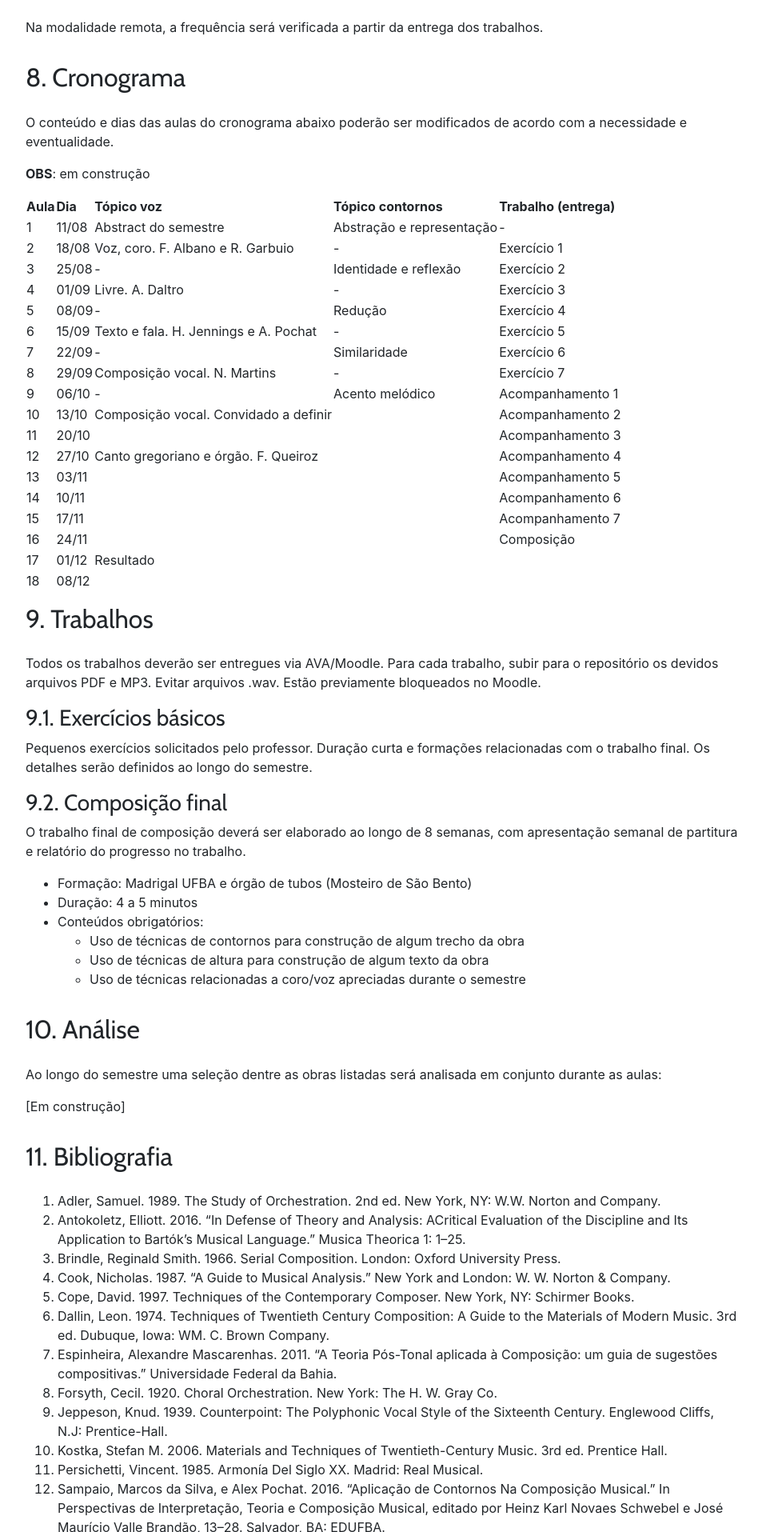
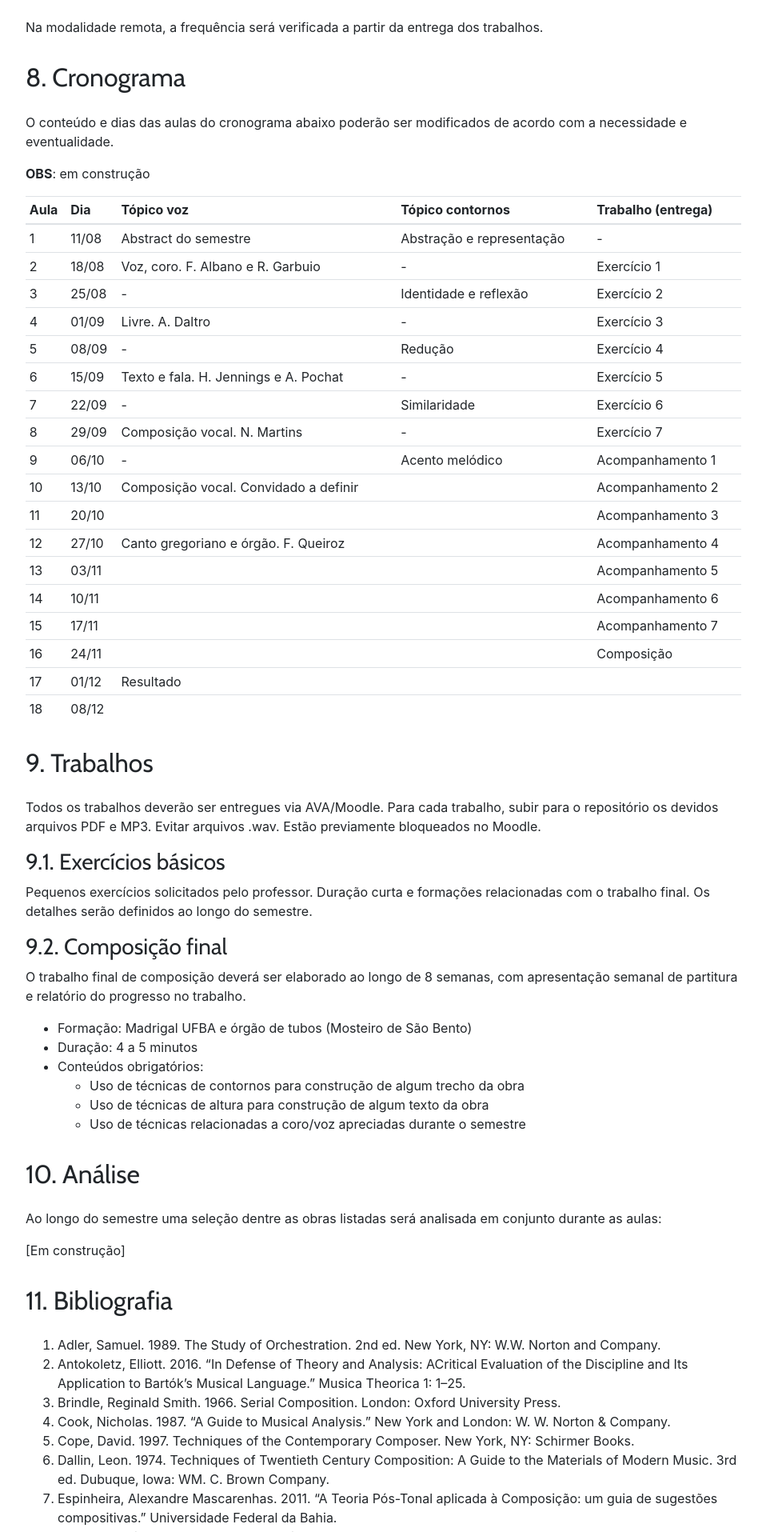
Before and after one commit to kroger/genosmus, a Jekyll site: the page built from _marcos/musb15.md, in a window 1280 px wide. Shown: the part 3698-5613 px from the top of the page at 80% size, without its empty margins (68-1026 px from the left). Built offline with Jekyll 4.4.1, drawn with Linux system fonts in a browser that asks for light colours; nearby versions of some CDN libraries; the table of contents is made by our own code.

Commit message:
Pequena melhoria na formatação

```diff
--- a/_marcos/musb15.md
+++ b/_marcos/musb15.md
@@ -165,6 +165,7 @@ modificados de acordo com a necessidade e eventualidade.
 | 16   | 24/11 |                                       |                           | Composição         |
 | 17   | 01/12 | Resultado                             |                           |                    |
 | 18   | 08/12 |                                       |                           |                    |
+{: .table .table-sm}
 
 ## 9. Trabalhos
 
```
